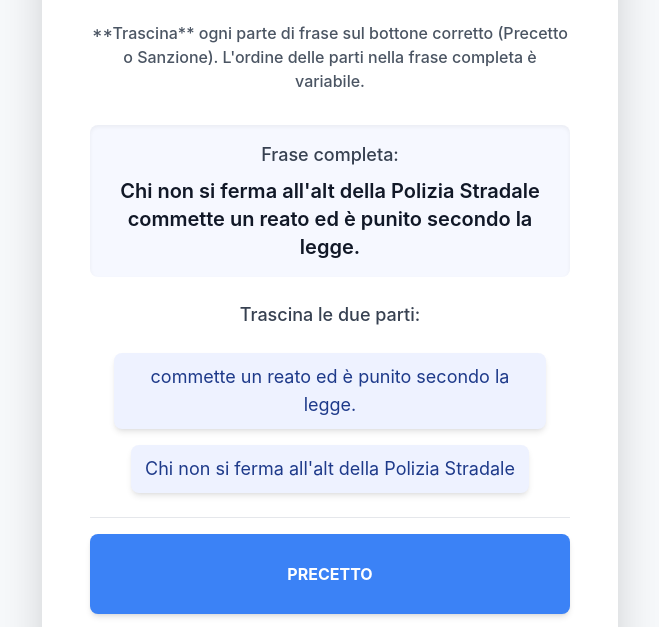
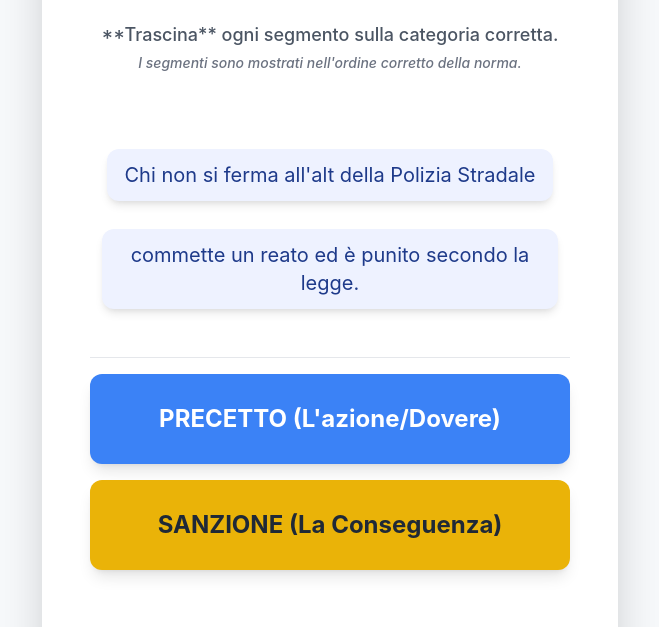
Before and after one commit to quiz4study/precetto_sanzione, a plain HTML site: page index.html in a window 1280 px wide. Shown: the part 116-743 px from the top of the page, without its empty margins (310-969 px from the left). Drawn offline with nearby package versions, Linux system fonts and the light colour scheme.

Commit message:
Update index.html

```diff
--- a/index.html
+++ b/index.html
@@ -15,16 +15,16 @@
         .segment {
             cursor: grab; /* Indica che l'elemento è trascinabile */
             transition: all 0.2s ease-in-out;
-            padding: 8px 12px;
-            border-radius: 8px;
-            font-size: 1.125rem;
+            padding: 10px 16px; /* Aumentato il padding per maggiore leggibilità */
+            border-radius: 12px;
+            font-size: 1.25rem; /* Testo più grande */
             line-height: 1.75rem;
             border: 2px solid transparent;
             display: block;
-            margin: 10px auto; /* Centra */
-            max-width: 90%;
+            margin: 12px auto; /* Centra */
+            max-width: 95%;
             text-align: center;
-            box-shadow: 0 4px 6px -1px rgba(0, 0, 0, 0.1), 0 2px 4px -2px rgba(0, 0, 0, 0.06);
+            box-shadow: 0 6px 10px -2px rgba(0, 0, 0, 0.1), 0 3px 6px -3px rgba(0, 0, 0, 0.08); /* Ombra più pronunciata */
         }
         .segment-default {
             background-color: #eef2ff; /* indigo-50 */
@@ -33,13 +33,6 @@
         .segment-default:hover {
             background-color: #e0e7ff; /* indigo-100 */
         }
-        .segment-correct {
-            /* Questo stile non è usato direttamente per i segmenti che scompaiono, ma serve per coerenza */
-            background-color: #10b981;
-            color: white;
-            border-color: #059669;
-            cursor: default;
-        }
         .segment-error {
             background-color: #ef4444;
             color: white;
@@ -47,11 +40,12 @@
             cursor: default;
         }
         .drop-target {
-            min-height: 80px; /* Assicura un'area di rilascio sufficiente */
+            min-height: 90px; /* Assicura un'area di rilascio sufficiente */
             display: flex;
             align-items: center;
             justify-content: center;
             border: 4px dashed transparent;
+            font-size: 1.5rem; /* Testo dei bottoni più grande */
         }
         .target-ready {
             border-color: #93c5fd; /* blue-300 */
@@ -72,24 +66,15 @@
         <h1 class="text-3xl font-extrabold text-center text-indigo-700 mb-6 border-b pb-3">
             Precetto vs. Sanzione
         </h1>
-        <p class="text-center text-gray-600 mb-8 font-medium">
-            **Trascina** ogni parte di frase sul bottone corretto (Precetto o Sanzione). L'ordine delle parti nella frase completa è variabile.
+        <p class="text-center text-gray-600 mb-8 font-medium text-lg">
+            **Trascina** ogni segmento sulla categoria corretta.
+            <span class="block text-sm mt-1 text-gray-500 italic">I segmenti sono mostrati nell'ordine corretto della norma.</span>
         </p>
 
 
-        <!-- Area della Frase Completa (Da nascondere alla fine) -->
-        <div id="sentence-area" class="transition-opacity duration-500">
-            <div class="bg-indigo-50/50 p-4 rounded-lg mb-6 shadow-inner">
-                <p class="text-lg font-medium text-gray-700 text-center">Frase completa:</p>
-                <div id="sentence-display" class="mt-2 text-xl font-semibold text-gray-900 text-center">
-                    Caricamento...
-                </div>
-            </div>
-
         <!-- Area dei Segmenti DRAGGABILI -->
-            <div id="segments-area" class="space-y-4 mb-6 min-h-[140px] flex flex-col items-center justify-center">
-                <p class="text-lg font-medium text-gray-700 mb-2">Trascina le due parti:</p>
-                <!-- Aggiunto draggable="true" e ondragstart -->
+        <div id="segments-area" class="space-y-4 mb-8 min-h-[220px] flex flex-col items-center justify-center pt-4">
+            <!-- I segmenti sono mostrati nell'ordine in cui compaiono nella frase -->
             <span id="segment1" class="segment segment-default" draggable="true" ondragstart="drag(event)"></span>
             <span id="segment2" class="segment segment-default" draggable="true" ondragstart="drag(event)"></span>
         </div>
@@ -98,21 +83,20 @@
         <div id="type-selection" class="flex flex-col space-y-4 pt-4 border-t">
             <!-- Aggiunto ondragover, ondragleave e ondrop -->
             <button id="precetto-btn"
-                        class="type-btn drop-target bg-blue-500 text-white font-bold py-3 px-6 rounded-lg shadow-md transition duration-150 ease-in-out transform"
+                    class="type-btn drop-target bg-blue-500 text-white font-bold py-4 px-6 rounded-xl shadow-lg transition duration-150 ease-in-out transform hover:scale-[1.01]"
                     ondragover="allowDrop(event, 'precetto')" ondragleave="dragLeave(event)" ondrop="drop(event, 'precetto')">
-                    PRECETTO
+                PRECETTO (L'azione/Dovere)
             </button>
             <button id="sanzione-btn"
-                        class="type-btn drop-target bg-yellow-500 text-gray-800 font-bold py-3 px-6 rounded-lg shadow-md transition duration-150 ease-in-out transform"
+                    class="type-btn drop-target bg-yellow-500 text-gray-800 font-bold py-4 px-6 rounded-xl shadow-lg transition duration-150 ease-in-out transform hover:scale-[1.01]"
                     ondragover="allowDrop(event, 'sanzione')" ondragleave="dragLeave(event)" ondrop="drop(event, 'sanzione')">
-                    SANZIONE
+                SANZIONE (La Conseguenza)
             </button>
-            </div>
         </div>
 
 
         <!-- Messaggio di Feedback -->
-        <div id="feedback-message" class="text-center text-lg font-bold mt-6 min-h-[30px]"></div>
+        <div id="feedback-message" class="text-center text-xl font-bold mt-8 min-h-[30px]"></div>
 
         <!-- Area del Punteggio e Progresso -->
         <div class="mt-8 pt-4 border-t flex justify-between items-center text-gray-700">
@@ -207,8 +191,6 @@
         const totalSentences = sentences.length;
 
         // Elementi DOM
-        const sentenceArea = document.getElementById('sentence-area');
-        const sentenceDisplay = document.getElementById('sentence-display');
         const segment1Element = document.getElementById('segment1');
         const segment2Element = document.getElementById('segment2');
         const precettoBtn = document.getElementById('precetto-btn');
@@ -223,29 +205,7 @@
         // Stato interno della frase corrente
         let currentSegments = []; // [ {text, type, id, element} ]
         let currentSentenceState = { precettoAssigned: false, sanzioneAssigned: false };
-        let errorOccurredInSentence = false; // VARIABILE PER TRACCIARE GLI ERRORI
-
-        // Funzione per mescolare l'ordine dei segmenti
-        function shuffleSegments(array) {
-            let segments = [
-                { text: array.precetto, type: 'precetto', id: 1, element: segment1Element },
-                { text: array.sanzione, type: 'sanzione', id: 2, element: segment2Element }
-            ];
-
-            // Mescolo l'ordine solo per l'assegnazione iniziale a segment1/segment2
-            const order = [0, 1];
-            if (Math.random() > 0.5) order.reverse();
-
-            // Mappa i testi agli elementi DOM
-            segment1Element.textContent = segments[order[0]].text;
-            segment2Element.textContent = segments[order[1]].text;
-
-            // Aggiorna gli ID interni per corrispondere all'elemento DOM
-            segments[order[0]].id = 1;
-            segments[order[1]].id = 2;
-
-            return segments;
-        }
+        let errorOccurredInSentence = false;
 
         // --- Gestione Drag & Drop ---
 
@@ -262,7 +222,6 @@
             ev.preventDefault();
             const targetButton = document.getElementById(`${targetType}-btn`);
 
-            // Aggiunge feedback visivo solo se il target non è stato ancora assegnato
             if (!currentSentenceState[targetType + 'Assigned']) {
                  targetButton.classList.add('ring-4', 'ring-indigo-300');
             }
@@ -285,7 +244,7 @@
             segmentElement.classList.remove('opacity-50');
             targetButton.classList.remove('ring-4', 'ring-indigo-300');
 
-            // Logica di controllo per la singola assegnazione
+            // Trova i dati corretti per il segmento trascinato (ID 1 o 2)
             const segmentData = currentSegments.find(s => s.id === segmentId);
             const correctType = segmentData.type;
             const isCorrect = assignedType === correctType;
@@ -295,7 +254,6 @@
                  feedbackMessage.textContent = `Hai già assegnato la categoria ${assignedType.toUpperCase()}.`;
                  feedbackMessage.classList.remove('text-green-600');
                  feedbackMessage.classList.add('text-red-600');
-                 // Il segmento ritorna al suo posto
                  return;
             }
 
@@ -305,7 +263,7 @@
                 segmentElement.style.display = 'none'; // Nasconde il segmento
 
                 // Aggiorna il bottone per mostrare che è completo
-                targetButton.classList.remove('bg-blue-500', 'bg-yellow-500');
+                targetButton.classList.remove('bg-blue-500', 'bg-yellow-500', 'text-gray-800', 'text-white');
                 targetButton.classList.add('target-filled');
                 targetButton.textContent = `${assignedType.toUpperCase()} ASSEGNATO`;
 
@@ -355,8 +313,7 @@
 
         // Gestisce la transizione alla frase successiva
         function nextSentence() {
-            // Nasconde l'area della frase e dei bottoni
-            sentenceArea.classList.add('opacity-0');
+            document.getElementById('segments-area').classList.add('opacity-0');
 
             setTimeout(() => {
                 currentSentenceIndex++;
@@ -364,13 +321,12 @@
                     showResults();
                 } else {
                     loadSentence();
-                    // Riappare l'area della frase
-                    sentenceArea.classList.remove('opacity-0');
+                    document.getElementById('segments-area').classList.remove('opacity-0');
                 }
             }, 500);
         }
 
-        // Funzione per caricare la prossima frase
+        // Funzione per caricare la prossima frase (con ordine fisso)
         function loadSentence() {
             if (currentSentenceIndex >= totalSentences) {
                 showResults();
@@ -378,14 +334,30 @@
             }
 
             const currentSentenceData = sentences[currentSentenceIndex];
-            currentSentenceState = { precettoAssigned: false, sanzioneAssigned: false }; // Reset stato
-            errorOccurredInSentence = false; // RESET DELL'ERRORE PER LA NUOVA FRASE
+            currentSentenceState = { precettoAssigned: false, sanzioneAssigned: false };
+            errorOccurredInSentence = false;
 
-            // Mescola i segmenti e aggiorna il testo sugli elementi DOM
-            currentSegments = shuffleSegments(currentSentenceData);
+            let firstSegmentData;
+            let secondSegmentData;
 
-            // Aggiorna l'interfaccia principale
-            sentenceDisplay.textContent = currentSentenceData.full;
+            // DETERMINAZIONE DELL'ORDINE FISSO:
+            // La parte che inizia la frase completa (e quindi con la maiuscola) va in segment1.
+            if (currentSentenceData.full.startsWith(currentSentenceData.precetto)) {
+                // Ordine Precetto, Sanzione
+                firstSegmentData = { text: currentSentenceData.precetto, type: 'precetto', id: 1, element: segment1Element };
+                secondSegmentData = { text: currentSentenceData.sanzione, type: 'sanzione', id: 2, element: segment2Element };
+            } else {
+                // Ordine Sanzione, Precetto
+                firstSegmentData = { text: currentSentenceData.sanzione, type: 'sanzione', id: 1, element: segment1Element };
+                secondSegmentData = { text: currentSentenceData.precetto, type: 'precetto', id: 2, element: segment2Element };
+            }
+
+            // Assegna il testo agli elementi DOM
+            segment1Element.textContent = firstSegmentData.text;
+            segment2Element.textContent = secondSegmentData.text;
+
+            // Aggiorna lo stato interno dei segmenti
+            currentSegments = [firstSegmentData, secondSegmentData];
 
             // Resetta lo stato visivo degli elementi
             [segment1Element, segment2Element].forEach(el => {
@@ -398,12 +370,12 @@
             // Resetta i bottoni
             precettoBtn.classList.remove('target-filled', 'bg-yellow-500', 'text-gray-800');
             precettoBtn.classList.add('bg-blue-500', 'text-white');
-            precettoBtn.textContent = 'PRECETTO';
+            precettoBtn.textContent = 'PRECETTO (L\'azione/Dovere)';
             precettoBtn.ondrop = (e) => drop(e, 'precetto');
 
             sanzioneBtn.classList.remove('target-filled', 'bg-blue-500', 'text-white');
             sanzioneBtn.classList.add('bg-yellow-500', 'text-gray-800');
-            sanzioneBtn.textContent = 'SANZIONE';
+            sanzioneBtn.textContent = 'SANZIONE (La Conseguenza)';
             sanzioneBtn.ondrop = (e) => drop(e, 'sanzione');
 
             feedbackMessage.textContent = '';
@@ -448,8 +420,7 @@
             resultsModal.classList.add('hidden');
             resultsModal.classList.remove('flex');
 
-            // Garantisce che l'area sia visibile per iniziare
-            sentenceArea.classList.remove('opacity-0');
+            document.getElementById('segments-area').classList.remove('opacity-0');
             loadSentence();
         }
 
```
Lines whose indentation alone changed are shown as unchanged.
